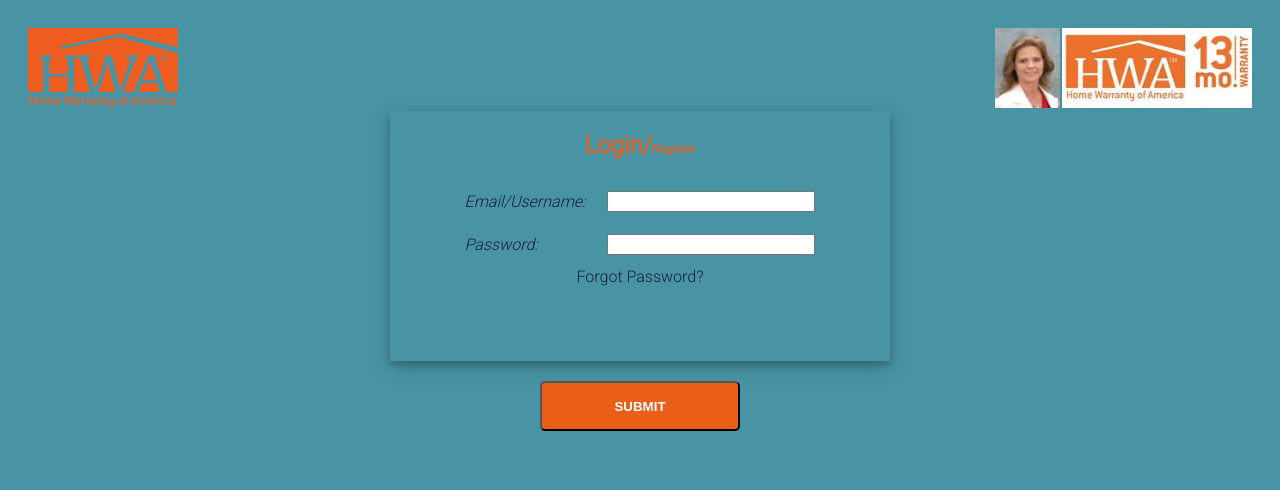
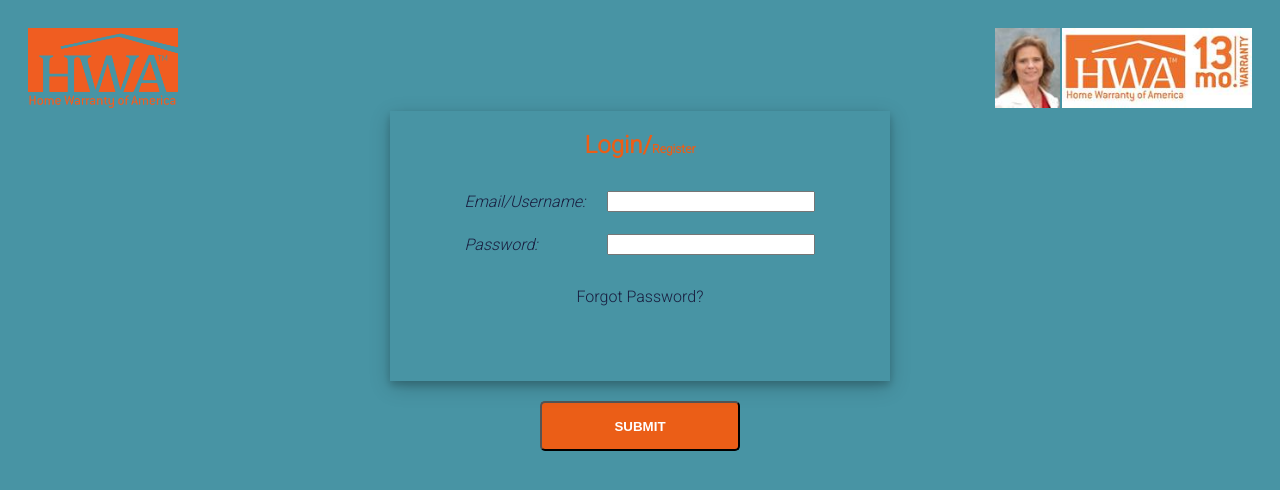
Before and after one commit to LangChris/AnneLangHWA, an Angular app: page /login in a window 1280 px wide. Shown: the top 490 px of the page. Built offline with nearby package versions, Linux system fonts and the light colour scheme.

Commit message:
update the password reset component

```diff
--- a/src/app/claims/claims.component.html
+++ b/src/app/claims/claims.component.html
@@ -1,5 +1,5 @@
 <div class="centered-block">
-    <div class="header claims-after">Claims</div>
+    <div class="header">Claims <i class="fa fa-book"></i></div>
 </div>
 <p>As we are all currently witnessing, the circumstances surrounding COVID-19 pandemic are changing by the hour. For this very reason, it is essential during this unprecedented time that we band together as a community – remaining steadfast in our commitment to the health and wellbeing of homeowners, our service contractors and our staff.</p>
 <p>As a valued customer and member of the HWA community, your safety and peace of mind are of the utmost important to us. Due to government health and safety directives and/or other events beyond our control related to COVID-19, we are currently prioritizing high-risk, emergency claims, such as total loss of air conditioning/ heat emergencies in extreme weather, inability to have access to running water or excessive water leak that cannot be shut off.</p>
--- a/src/app/login/login.component.html
+++ b/src/app/login/login.component.html
@@ -18,6 +18,7 @@
                             <td>
                                 <input type="password" class="large" id="password" (keydown)="checkKey($event)" />
                                 <span *ngIf="global.loginStatus == 'BAD_PASS'" class="required small-text" ><br /> Invalid Password!</span>
+                                <span *ngIf="global.loginStatus == 'EXPIRED_PASS'" class="required small-text" ><br /> Expired Password - Please request a new one!</span>
                             </td>
                         </tr>
                     </tbody>
--- a/src/app/services/global.service.ts
+++ b/src/app/services/global.service.ts
@@ -121,6 +121,10 @@
 
       if(error.error.message.includes('Invalid password')) {
         this.loginStatus = "BAD_PASS";
+      }
+
+      if(error.error.message.includes('Temporary password has expired')) {
+        this.loginStatus = "EXPIRED_PASS";
       }
 
     });
--- a/src/styles.css
+++ b/src/styles.css
@@ -371,7 +371,7 @@
 }
 
 .card {
-    box-shadow: 0 4px 8px 0 rgba(0, 0, 0, 0.2), 0 6px 20px 0 rgba(0, 0, 0, 0.19);
+    background-color: transparent;
     width: max-content;
     margin: 0 auto;
     perspective: 1000px;
@@ -384,9 +384,10 @@
     text-align: center;
     transition: transform 0.8s;
     transform-style: preserve-3d;
+    box-shadow: 0 4px 8px 0 rgba(0, 0, 0, 0.2), 0 6px 20px 0 rgba(0, 0, 0, 0.19);
 }
 
-.card.flip .card-inner {
+.flip .card-inner {
     transform: rotateY(180deg);
 }
 
@@ -437,6 +438,10 @@
     background-color: rgba(0,0,0,0.4); /* Black w/ opacity */
   }
 
+  .top-padding {
+      padding-top: 20px;
+  }
+
 @media screen and (max-width: 1150px) {
 
     .large {
```
